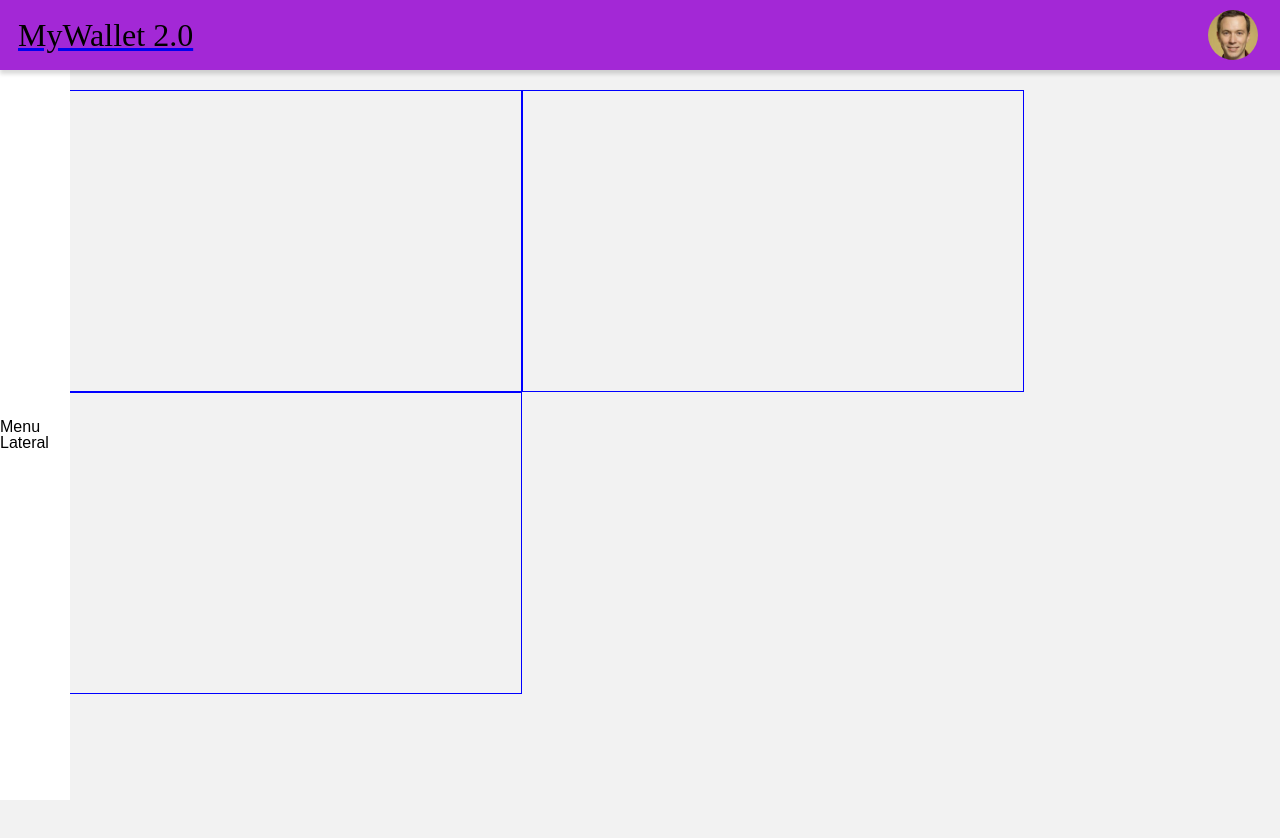
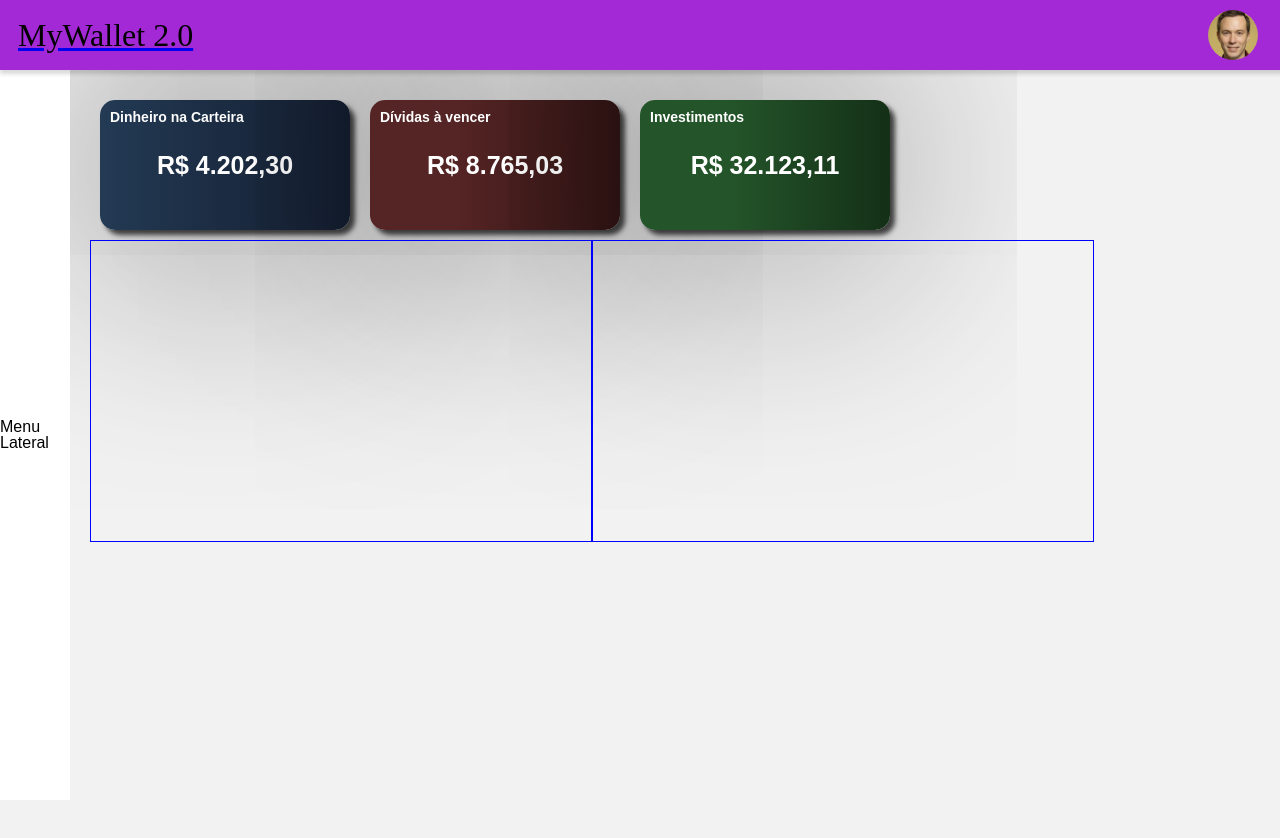
Before and after one commit to RenatoGFerreira/myWallet2.0, a React (Vite) app: page /home in a window 1280 px wide. Shown: the top 838 px of the page. Built offline with nearby package versions, Linux system fonts and the light colour scheme; a web font is replaced by a local one.

Commit message:
create: basic info

```diff
--- a/src/pages/Home/Home.jsx
+++ b/src/pages/Home/Home.jsx
@@ -1,4 +1,4 @@
-import {MainScreen, BasicInfo, TransactionInfo, MarketInfo } from "./Style";
+import {MainScreen, BasicInfo, TransactionInfo, MarketInfo, CardBasic } from "./Style";
 import ScreenWithBars from "../../components/ScreenWithBars/ScreenWithBars";
 
 export default function Home() {
@@ -6,7 +6,18 @@ export default function Home() {
         <ScreenWithBars>
             <MainScreen>
                 <BasicInfo>
-                    {/* 3 informacões: Total/ A pagar / Investimentos */}
+                    <CardBasic color={"linear-gradient(90deg, rgb(36, 59, 85), rgb(20, 30, 48) 100%)"}>
+                        <h1>Dinheiro na Carteira</h1>
+                        <span>R$ 4.202,30</span>
+                    </CardBasic>
+                    <CardBasic color={"linear-gradient(90deg, rgba(85,36,36,1) 35%, rgba(48,20,20,1) 100%)"}>
+                        <h1>Dívidas à vencer</h1>
+                        <span>R$ 8.765,03</span>
+                    </CardBasic>
+                    <CardBasic color={"linear-gradient(90deg, rgba(36,85,42,1) 35%, rgba(20,48,23,1) 100%)"}>
+                        <h1>Investimentos </h1>
+                        <span>R$ 32.123,11</span>
+                    </CardBasic>
                 </BasicInfo>
                 <MarketInfo>
                     {/* CDI IPCA E SELIC DO DIA */}
--- a/src/pages/Home/Style.jsx
+++ b/src/pages/Home/Style.jsx
@@ -4,12 +4,10 @@ export const MainScreen = styled.div`
     display: flex;
     flex-direction: row;
     flex-wrap: wrap;
+    margin-left: 70px;
 `
 export const BasicInfo = styled.div`
-    border: 1px solid blue;
-    width: 500px;
-    height: 300px;
-    display: block;
+    display: flex;
 `
 export const TransactionInfo = styled.div`
     border: 1px solid blue;
@@ -24,3 +22,32 @@ export const MarketInfo = styled.div`
     height: 300px;
     display: block;
 `
+
+export const CardBasic = styled.div`
+    width: 250px;
+    height: 130px;
+    background: rgb(36,48,85);
+    background: ${props => props.color } ;
+    box-shadow: rgb(0,0,0,0.7) 5px 5px 5px ,rgb(0,0,0,0.7) -5px 0px 250px;
+    margin: 10px;
+    display: flex;
+    flex-direction: column;
+    align-items: center;
+    justify-content: center;
+    position: relative;
+    border-radius: 15px;
+    &>span{
+        font-size: 25px;
+        font-weight: 700;
+        color: #fff;
+    }
+    &>h1{
+        width: 100%;
+        color: #fff;
+        position: absolute;
+        top: 10px;
+        left: 10px;
+        font-size: 14px;
+        font-weight: 700;
+    }
+`
```
